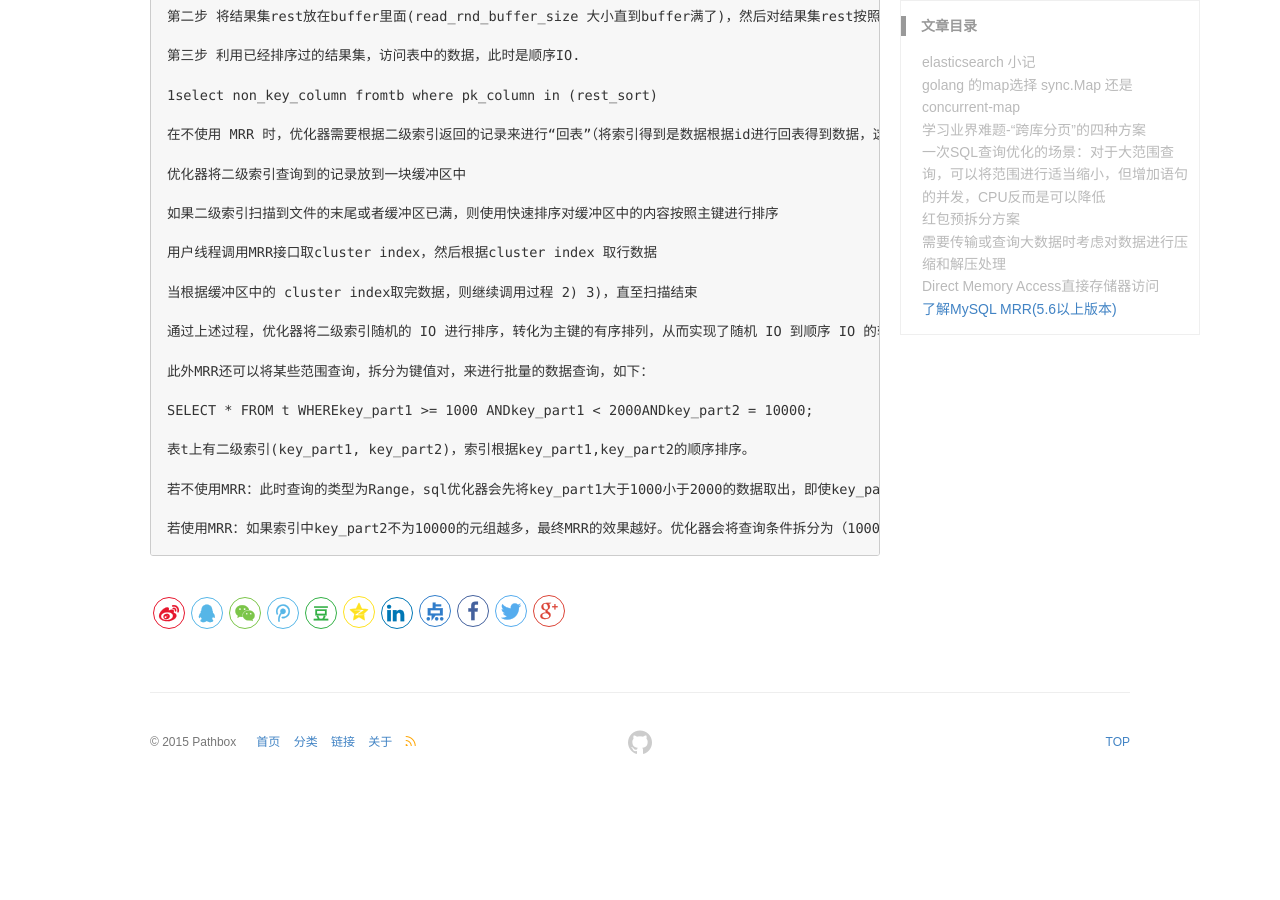
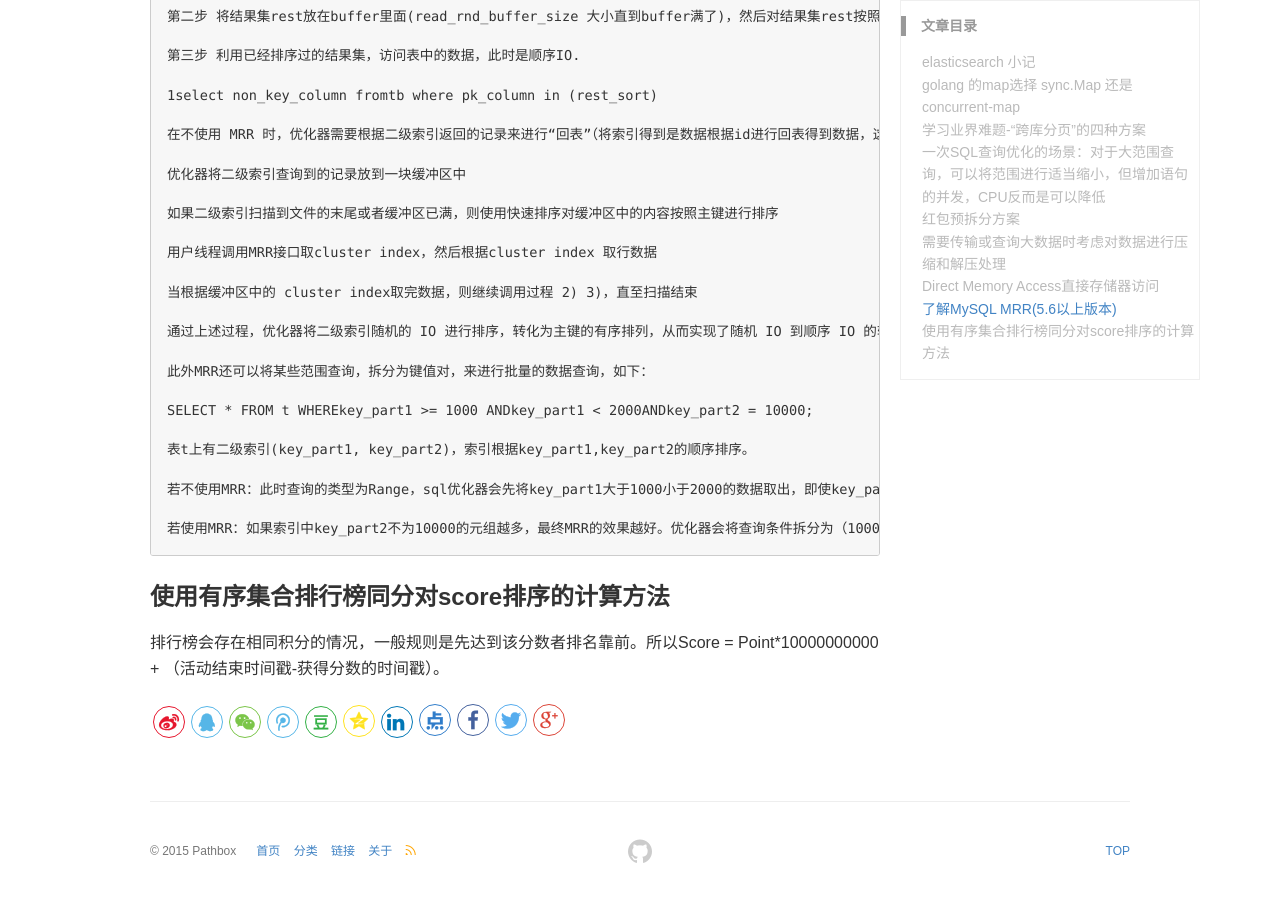
Before and after one commit to pathbox/pathbox.github.io, a Jekyll site: the page built from _posts/2023-03-01-work-summary-in-Tencent-51.md, in a window 1280 px wide and 900 px high, scrolled down 3013 px. Built offline with Jekyll 4.4.1, drawn with Linux system fonts in a browser that asks for light colours; before the commit the page ends 3804 px from its top, so only the background shows below that.

Commit message:
使用有序集合排行榜同分对score排序的计算方法

````diff
--- a/_posts/2023-03-01-work-summary-in-Tencent-51.md
+++ b/_posts/2023-03-01-work-summary-in-Tencent-51.md
@@ -142,3 +142,6 @@ SELECT * FROM t WHEREkey_part1 >= 1000 ANDkey_part1 < 2000ANDkey_part2 = 1000
 
 若使用MRR：如果索引中key_part2不为10000的元组越多，最终MRR的效果越好。优化器会将查询条件拆分为（1000,1000），（1001,1000），... （1999,1000）最终会根据这些条件进行过滤
 ```
+
+### 使用有序集合排行榜同分对score排序的计算方法
+排行榜会存在相同积分的情况，一般规则是先达到该分数者排名靠前。所以Score = Point*10000000000 + （活动结束时间戳-获得分数的时间戳）。
````
